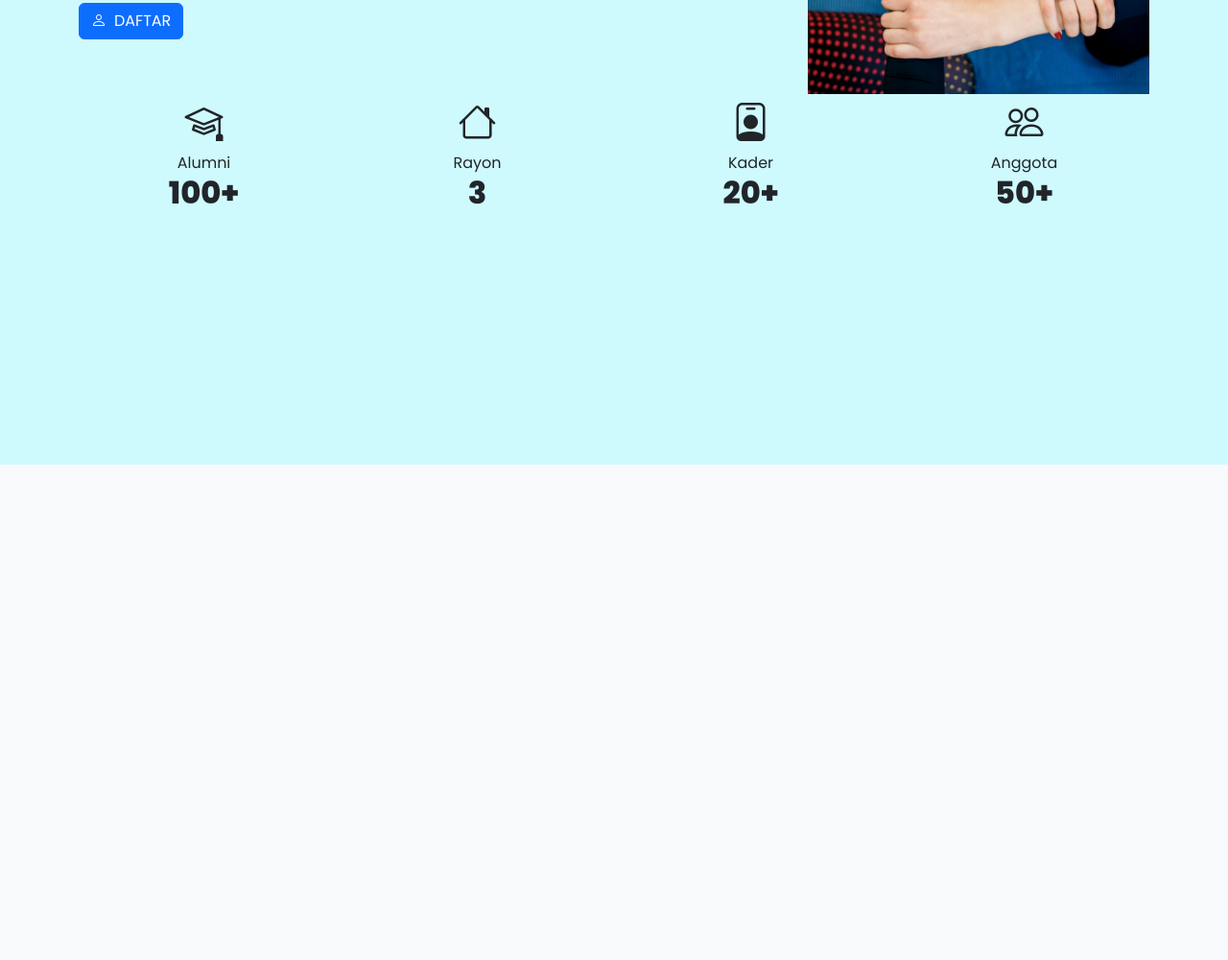
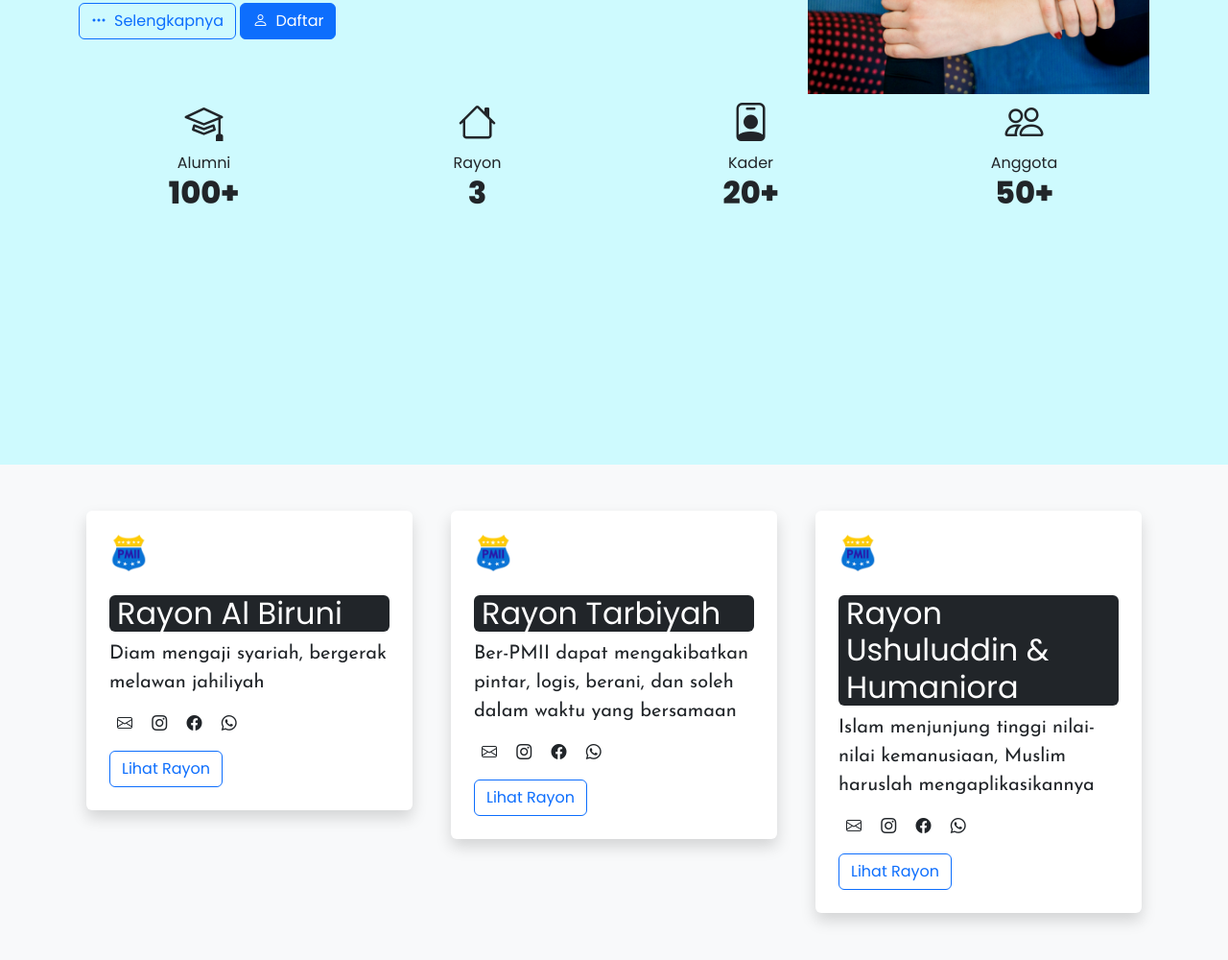
Before and after one commit to pmiistmiktasik/komisariat-pmii, a plain HTML site: page index.html in a window 1280 px wide. Shown: the part 316-1316 px from the top of the page at 96% size. Before the commit the page ends 800 px from the top, so only its background shows below. Drawn offline with Linux system fonts and the light colour scheme.

Commit message:
add: rayon section

```diff
--- a/css/style.css
+++ b/css/style.css
@@ -2,10 +2,12 @@
 body {
   font-family: "Poppins", sans-serif;
 }
+section {
+  min-height: 100vh;
+}
 .tagline {
   font-family: "Josefin Sans", sans-serif;
 }
-.hero {
-  min-height: 100vh;
+#hero {
   background-color: #cefafe;
 }
--- a/index.html
+++ b/index.html
@@ -25,7 +25,7 @@
 </head>
 
 <body class="bg-light">
-  <section class="container-fluid hero">
+  <section class="container-fluid" id="hero">
     <div class="container">
       <nav class="navbar navbar-expand-md ">
         <a class="navbar-brand" href="#">
@@ -72,7 +72,7 @@
             </li>
           </ul>
           <div class="d-grid my-2 my-md-0">
-            <a href="#" class="btn btn-primary"><i class="bi bi-person pe-2"></i>DAFTAR</a>
+            <a href="#" class="btn btn-primary"><i class="bi bi-person pe-2"></i>Daftar</a>
           </div>
         </div>
       </nav>
@@ -87,7 +87,8 @@
             cakap dan
             bertanggungjawab dalam mengamalkan ilmunya serta komitmen memperjuangkan cita-cita kemerdekaan Indonesia.
           </p>
-          <a href="#" class="btn btn-primary mb-4"><i class="bi bi-person pe-2"></i>DAFTAR</a>
+          <a href="#rayon" class="btn btn-outline-primary mb-4"><i class="bi bi-three-dots pe-2"></i>Selengkapnya</a>
+          <a href="#" class="btn btn-primary mb-4"><i class="bi bi-person pe-2"></i>Daftar</a>
         </div>
       </div>
       <div class="row justify-content-center text-center">
@@ -111,7 +112,60 @@
           <div>Anggota</div>
           <h2 class="fw-bold">50+</h2>
         </div>
-
+      </div>
+    </div>
+  </section>
+  <section class="container" id="rayon">
+    <div class="row">
+      <div class="col-md-4">
+        <div class="bg-white shadow p-4 mx-2 mt-3 mt-md-5 rounded">
+          <img src="img/logopmii.png" alt="Logo Rayon 1" height="40" class="mb-4">
+          <br>
+          <h2 class="bg-dark fw-normal text-white rounded px-2">Rayon Al Biruni
+          </h2>
+          <p class="tagline fs-5 my-2">Diam mengaji syariah, bergerak melawan jahiliyah</p>
+          <div class="my-3">
+            <a href="mailto:" class="text-dark mx-2"><i class="bi bi-envelope"></i></a>
+            <a href="#" class="text-dark mx-2"><i class="bi bi-instagram"></i></a>
+            <a href="#" class="text-dark mx-2"><i class="bi bi-facebook"></i></a>
+            <a href="#" class="text-dark mx-2"><i class="bi bi-whatsapp"></i></a>
+          </div>
+          <a href="#" class="btn btn-outline-primary">Lihat Rayon</a>
+        </div>
+      </div>
+      <div class="col-md-4">
+        <div class="bg-white shadow p-4 mx-2 mt-3 mt-md-5 rounded">
+          <img src="img/logopmii.png" alt="Logo Rayon 1" height="40" class="mb-4">
+          <br>
+          <h2 class="bg-dark fw-normal text-white rounded px-2">Rayon Tarbiyah
+          </h2>
+          <p class="tagline fs-5 my-2">Ber-PMII dapat mengakibatkan pintar, logis, berani, dan soleh dalam waktu yang
+            bersamaan</p>
+          <div class="my-3">
+            <a href="mailto:" class="text-dark mx-2"><i class="bi bi-envelope"></i></a>
+            <a href="#" class="text-dark mx-2"><i class="bi bi-instagram"></i></a>
+            <a href="#" class="text-dark mx-2"><i class="bi bi-facebook"></i></a>
+            <a href="#" class="text-dark mx-2"><i class="bi bi-whatsapp"></i></a>
+          </div>
+          <a href="#" class="btn btn-outline-primary">Lihat Rayon</a>
+        </div>
+      </div>
+      <div class="col-md-4">
+        <div class="bg-white shadow p-4 mx-2 mt-3 mt-md-5 rounded">
+          <img src="img/logopmii.png" alt="Logo Rayon 1" height="40" class="mb-4">
+          <br>
+          <h2 class="bg-dark fw-normal text-white rounded px-2">Rayon Ushuluddin & Humaniora
+          </h2>
+          <p class="tagline fs-5 my-2">Islam menjunjung tinggi nilai-nilai kemanusiaan, Muslim haruslah
+            mengaplikasikannya</p>
+          <div class="my-3">
+            <a href="mailto:" class="text-dark mx-2"><i class="bi bi-envelope"></i></a>
+            <a href="#" class="text-dark mx-2"><i class="bi bi-instagram"></i></a>
+            <a href="#" class="text-dark mx-2"><i class="bi bi-facebook"></i></a>
+            <a href="#" class="text-dark mx-2"><i class="bi bi-whatsapp"></i></a>
+          </div>
+          <a href="#" class="btn btn-outline-primary">Lihat Rayon</a>
+        </div>
       </div>
     </div>
   </section>
```
